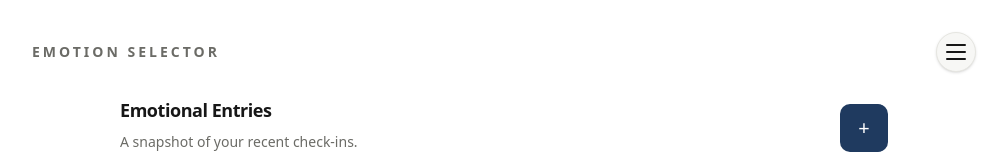
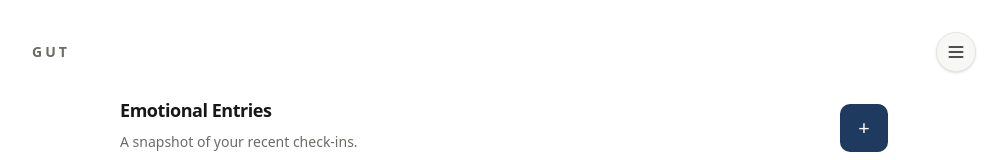
Before and after one commit to and27/emotion-trace, a Next.js app: page / in a window 1280 px wide. Shown: the top 160 px of the page, without its empty margins (136-1143 px from the left). Built offline with nearby package versions, Linux system fonts and the light colour scheme.

Commit message:
style: align header menu icons and positioning

```diff
--- a/src/app/(app)/layout.tsx
+++ b/src/app/(app)/layout.tsx
@@ -10,7 +10,7 @@ export default function AppLayout({
       <div className="mx-auto w-full max-w-5xl px-3 md:px-10 py-5 md:py-8 pb-24">
         <header className="mb-6 flex items-center justify-between">
           <div className="text-sm font-semibold uppercase tracking-[3px] text-text-muted">
-            Emotion Selector
+            GUT
           </div>
           <HeaderMenu />
         </header>
--- a/src/app/manifest.ts
+++ b/src/app/manifest.ts
@@ -2,8 +2,8 @@ import type { MetadataRoute } from "next";
 
 export default function manifest(): MetadataRoute.Manifest {
   return {
-    name: "Emotion Selector",
-    short_name: "Emotions",
+    name: "GUT",
+    short_name: "GUT",
     start_url: "/",
     display: "standalone",
     background_color: "#ffffff",
--- a/src/ui/components/HeaderMenu.tsx
+++ b/src/ui/components/HeaderMenu.tsx
@@ -21,19 +21,26 @@ export function HeaderMenu() {
           className="flex h-10 w-10 items-center justify-center rounded-full border border-surface-border bg-surface text-foreground shadow-sm"
           aria-label="Open menu"
         >
-          <span className="sr-only">Menu</span>
-          <span className="flex h-4 w-5 flex-col justify-between">
-            <span className="h-0.5 w-full rounded bg-current" />
-            <span className="h-0.5 w-full rounded bg-current" />
-            <span className="h-0.5 w-full rounded bg-current" />
-          </span>
+          <svg
+            aria-hidden="true"
+            viewBox="0 0 24 24"
+            className="h-5 w-5"
+            stroke="currentColor"
+            strokeWidth="2"
+            strokeLinecap="round"
+          >
+            <path d="M4 6h16" />
+            <path d="M4 12h16" />
+            <path d="M4 18h16" />
+          </svg>
         </button>
       </Dialog.Trigger>
 
       <Dialog.Portal>
         <Dialog.Overlay className="fixed inset-0 z-50 bg-black/40 backdrop-blur-sm" />
-        <Dialog.Content className="fixed inset-x-0 top-0 z-50 w-full border-b border-surface-border bg-background px-6 py-6 shadow-lg">
-          <div className="mx-auto flex w-full max-w-5xl items-center justify-between">
+        <Dialog.Content className="fixed inset-x-0 top-0 z-50 w-full border-b border-surface-border bg-background shadow-lg">
+          <div className="mx-auto w-full max-w-5xl px-3 md:px-10 py-6">
+            <div className="flex items-center justify-between">
             <Dialog.Title className="text-sm font-semibold uppercase tracking-[3px] text-text-muted">
               Menu
             </Dialog.Title>
@@ -43,12 +50,22 @@ export function HeaderMenu() {
                 className="flex h-10 w-10 items-center justify-center rounded-full border border-surface-border bg-surface text-foreground shadow-sm"
                 aria-label="Close menu"
               >
-                <span className="text-lg">×</span>
+                <svg
+                  aria-hidden="true"
+                  viewBox="0 0 24 24"
+                  className="h-5 w-5"
+                  stroke="currentColor"
+                  strokeWidth="2"
+                  strokeLinecap="round"
+                >
+                  <path d="M6 6l12 12" />
+                  <path d="M18 6l-12 12" />
+                </svg>
               </button>
             </Dialog.Close>
             </div>
 
-          <nav className="mx-auto mt-6 grid w-full max-w-5xl gap-3 text-base font-semibold">
+            <nav className="mt-6 grid w-full gap-3 text-base font-semibold">
               {items.map((item) => {
                 const isActive = pathname === item.href;
 
@@ -68,6 +85,7 @@ export function HeaderMenu() {
                 );
               })}
             </nav>
+          </div>
         </Dialog.Content>
       </Dialog.Portal>
     </Dialog.Root>
```
Lines whose indentation alone changed are shown as unchanged.
